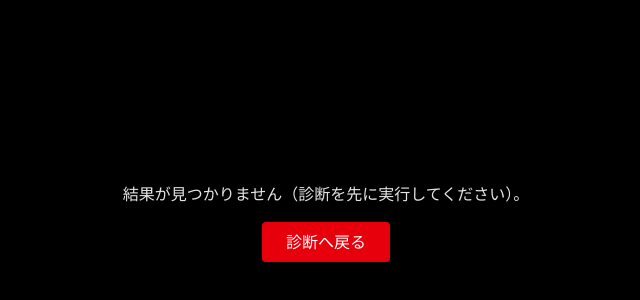
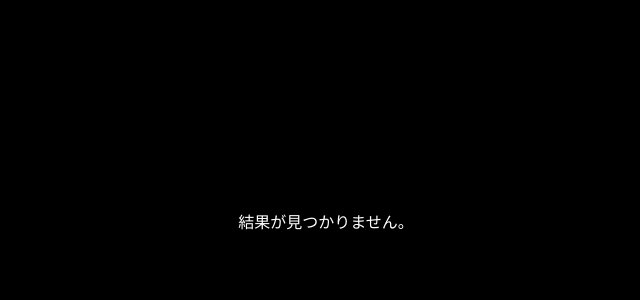
Before and after one commit to sato-0620/kink-match, a Next.js app: page /result in a window 1280 px wide. Shown: the part 178-478 px from the top of the page, without its empty margins (314-954 px from the left). Built offline with nearby package versions, Linux system fonts and the light colour scheme.

Commit message:
apply scoring + result fixes

```diff
--- a/app/result/page.tsx
+++ b/app/result/page.tsx
@@ -1,86 +1,46 @@
 "use client";
 
 import { useEffect, useMemo, useState } from "react";
-import { KINK_KEYS, LABELS_JA, type KinkKey, type KinkScores } from "@/types/kink";
+import { KINK_KEYS, LABELS_JA, type KinkScores } from "@/types/kink";
 
-type StoredLatest =
-  | { scores: KinkScores; answers?: number[]; at?: number }
-  | KinkScores;
-
-function isKinkScores(v: unknown): v is KinkScores {
-  if (!v || typeof v !== "object") return false;
-  // 全キーが number を持ってるか（最低限）
-  return KINK_KEYS.every((k) => typeof (v as any)[k] === "number");
-}
+type StoredPayload = {
+  scores: KinkScores;
+  answers: number[];
+  at: number;
+};
 
 export default function ResultPage() {
   const [scores, setScores] = useState<KinkScores | null>(null);
-  const [error, setError] = useState<string | null>(null);
 
   useEffect(() => {
     const raw = localStorage.getItem("kinkmatch:latest");
-    if (!raw) {
-      setError("結果が見つかりません（診断を先に実行してください）。");
-      return;
-    }
+    if (!raw) return;
 
     try {
-      const parsed: StoredLatest = JSON.parse(raw);
+      const parsed: StoredPayload = JSON.parse(raw);
 
-      // ① {scores, answers, at} 形式
-      if (parsed && typeof parsed === "object" && "scores" in parsed) {
-        const maybeScores = (parsed as any).scores;
-        if (isKinkScores(maybeScores)) {
-          setScores(maybeScores);
-          return;
-        }
-      }
-
-      // ② 直接 KinkScores を保存してた古い形式にも対応
-      if (isKinkScores(parsed)) {
-        setScores(parsed);
-        return;
-      }
-
-      setError("保存された結果データの形式が不正です。");
+      // ✅ scoresだけ取り出す（ここミスると0/NaNになりがち）
+      setScores(parsed.scores);
     } catch (e) {
-      console.error(e);
-      setError("スコアの読み込みに失敗しました。");
+      console.error("スコアの読み込みに失敗しました", e);
     }
   }, []);
 
-  // 🔥 大きい順に並び替え（同点は日本語ラベル順で安定化）
   const rows = useMemo(() => {
     if (!scores) return [];
     return KINK_KEYS
       .map((k) => ({
         key: k,
         label: LABELS_JA[k] ?? k,
-        value: Math.round(scores[k]),
+        value: Number(scores[k] ?? 0),
       }))
-      .sort((a, b) => b.value - a.value || a.label.localeCompare(b.label, "ja"));
+      .sort((a, b) => b.value - a.value);
   }, [scores]);
-
-  if (error) {
-    return (
-      <main className="min-h-screen bg-black text-white flex items-center justify-center px-6">
-        <div className="max-w-md w-full text-center space-y-4">
-          <p className="text-zinc-200">{error}</p>
-          <a
-            href="/diagnosis"
-            className="inline-block bg-red-600 hover:bg-red-700 px-6 py-2 rounded text-white"
-          >
-            診断へ戻る
-          </a>
-        </div>
-      </main>
-    );
-  }
 
   if (!scores) {
     return (
       <main className="min-h-screen bg-black text-white flex items-center justify-center">
-        <p className="text-zinc-400">読み込み中…</p>
+        <p>結果が見つかりません。</p>
       </main>
     );
   }
@@ -92,7 +52,7 @@ export default function ResultPage() {
 
         {rows.map(({ key, label, value }) => (
           <div key={key} className="space-y-2">
-            <div className="flex justify-between text-sm text-zinc-200">
+            <div className="flex justify-between text-sm">
               <span>{label}</span>
               <span>{value}%</span>
             </div>
@@ -100,7 +60,7 @@ export default function ResultPage() {
             <div className="w-full h-2 bg-zinc-800 rounded">
               <div
                 className="h-2 bg-red-600 rounded"
-                style={{ width: `${Math.max(0, Math.min(100, value))}%` }}
+                style={{ width: `${value}%` }}
               />
             </div>
           </div>
```
